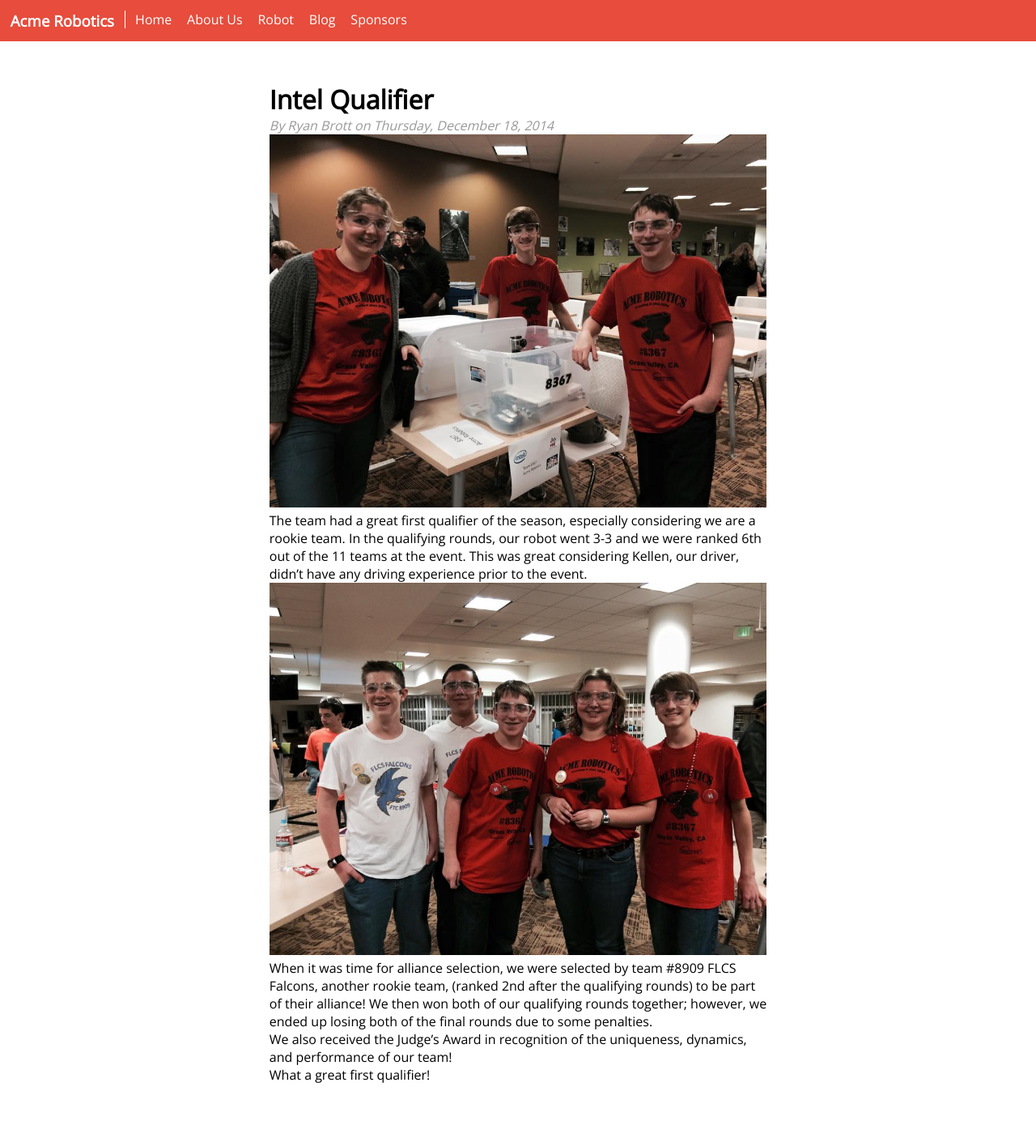
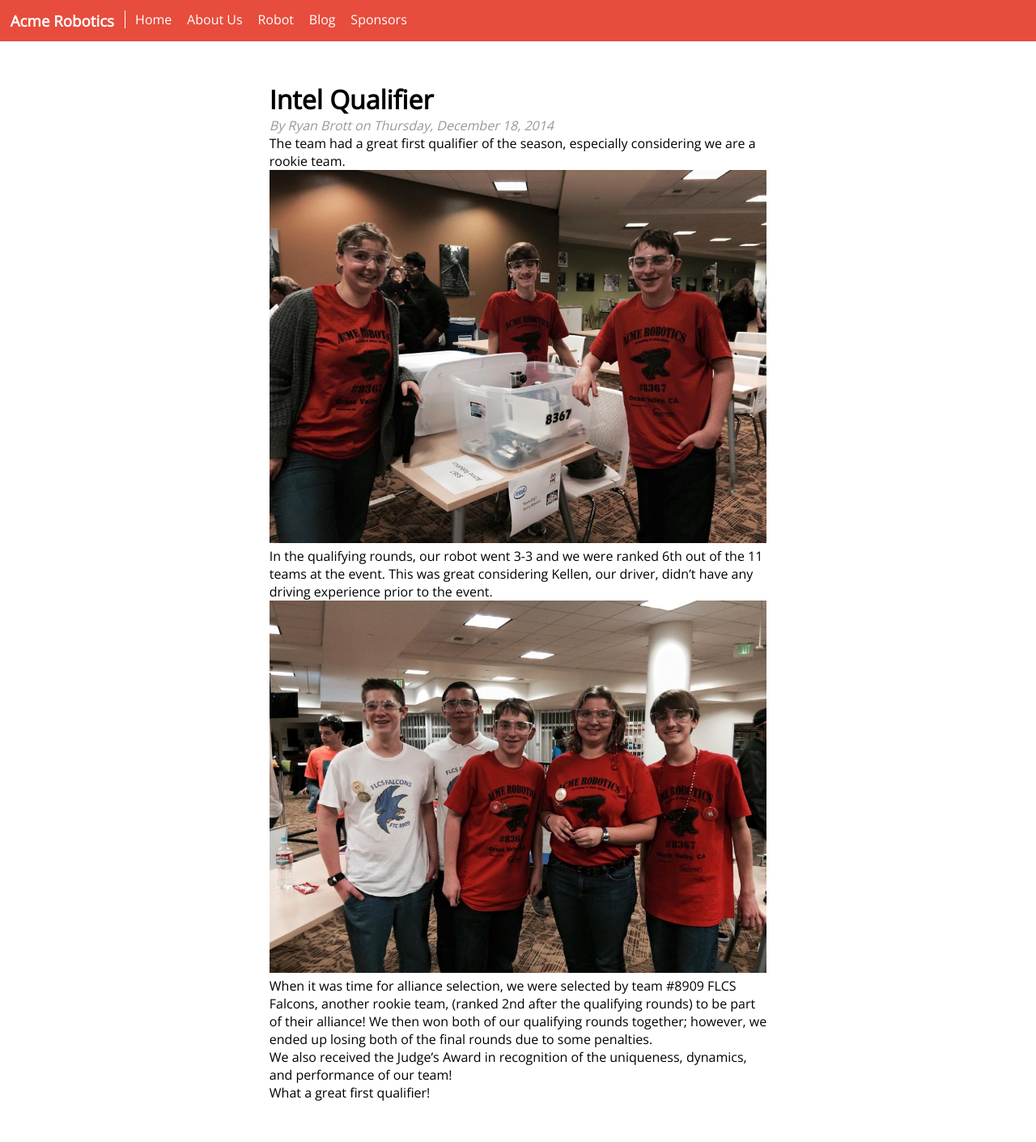
Before and after one commit to acmerobotics/acmerobotics.github.io, a Jekyll site: the page built from _posts/2014-12-18-intel-qualifier.md, in a window 1280 px wide. Shown: the whole page at 81% size. Built offline with Jekyll 4.4.1, drawn with Linux system fonts in a browser that asks for light colours; nearby versions of some CDN libraries; before the commit the page ends 1389 px from its top, so only the background shows below that.

Commit message:
fixed blog posts

```diff
--- a/_posts/2014-12-18-intel-qualifier.md
+++ b/_posts/2014-12-18-intel-qualifier.md
@@ -3,9 +3,11 @@ title: Intel Qualifier
 author: Ryan Brott
 layout: post
 ---
+The team had a great first qualifier of the season, especially considering we are a rookie team.
+
 ![The team at the Intel Qualifier](/assets/team3.jpg)
 
-The team had a great first qualifier of the season, especially considering we are a rookie team. In the qualifying rounds, our robot went 3-3 and we were ranked 6th out of the 11 teams at the event. This was great considering Kellen, our driver, didn't have any driving experience prior to the event.
+In the qualifying rounds, our robot went 3-3 and we were ranked 6th out of the 11 teams at the event. This was great considering Kellen, our driver, didn't have any driving experience prior to the event.
 
 ![Alliance partners, Team #8909 FLCS Falcons](/assets/flcsfalcons.jpg)
 
--- a/blog.html
+++ b/blog.html
@@ -4,7 +4,7 @@ title: Blog
 {% include header.html %}
 <h1>Blog</h1>
 {% for post in site.posts %}
-	<div class="post">
+	<div class="post full">
 		<h3 class="title">{{ post.title }}</h3>
 		<p class="author">By {{ post.author }} on {{ post.date | date: "%A, %B %-d, %Y" }}</p>
 		{{ post.excerpt }}
```
